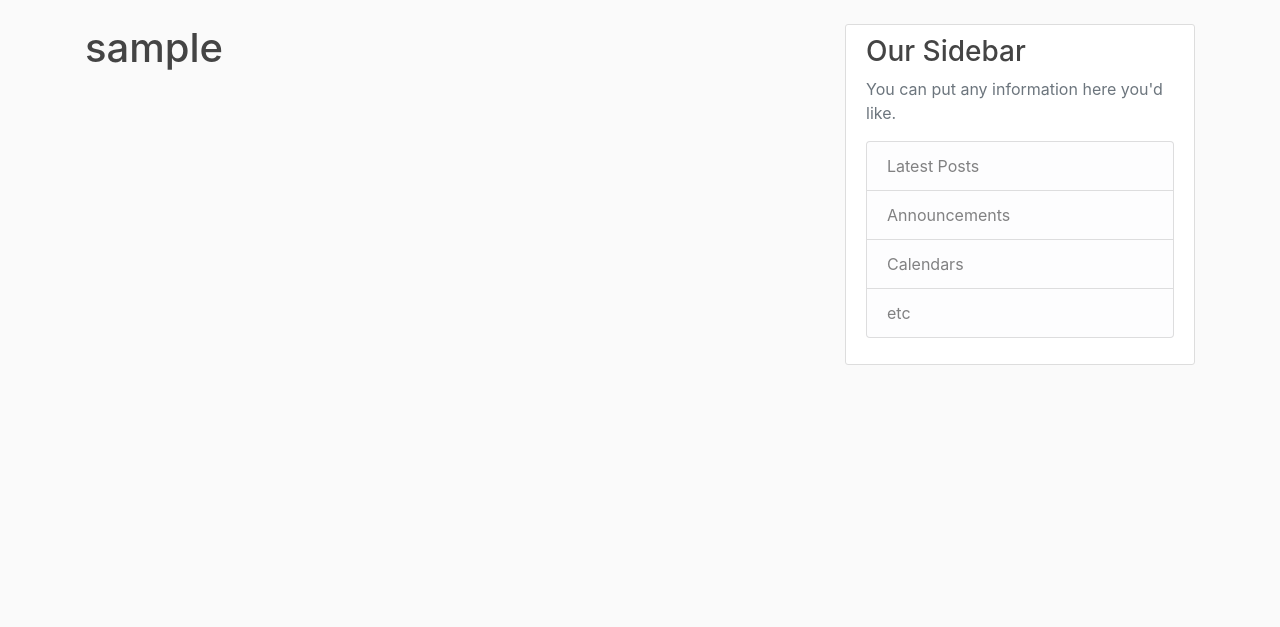
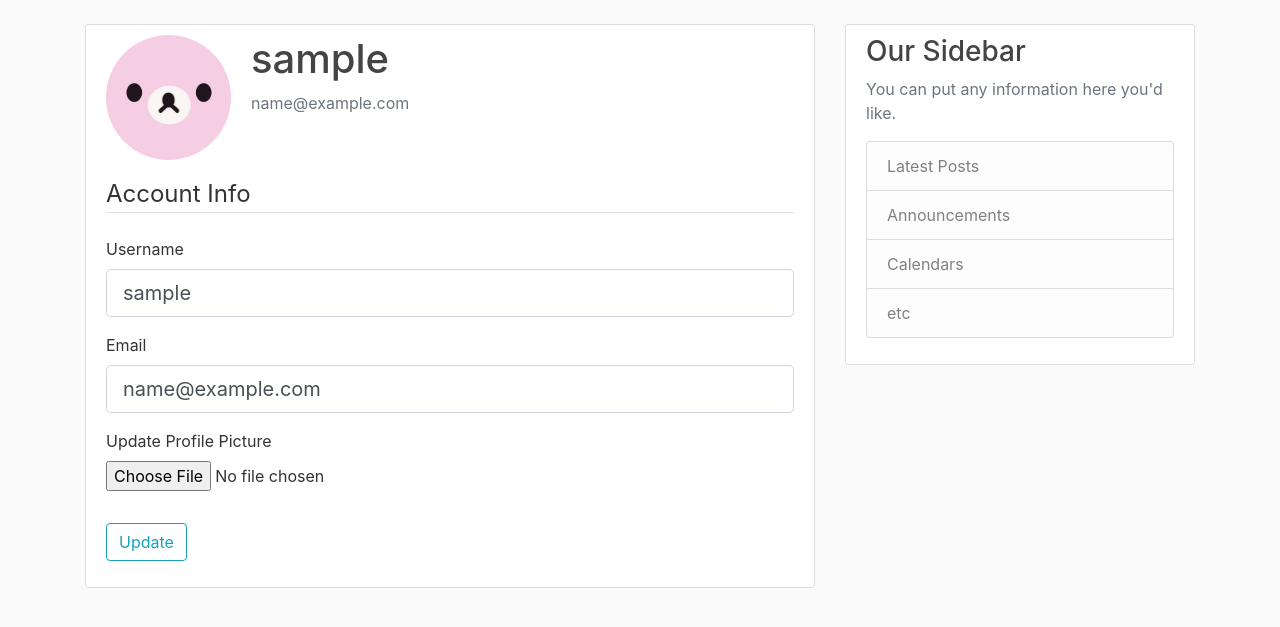
Before and after one commit to mikmaj/flask-site, a Flask app: page /account in a window 1280 px wide. Shown: the part 56-683 px from the top of the page. Run offline with Flask 2, Linux system fonts and the light colour scheme; the visitor is signed in with stand-in values (Sample User, id 1); data comes from the database, SQL or seed files in the repository; some libraries are stand-ins or nearby versions.

Commit message:
Add update account form with image uploading

```diff
--- a/flasksite/forms.py
+++ b/flasksite/forms.py
@@ -1,4 +1,6 @@
 from flask_wtf import FlaskForm
+from flask_wtf.file import FileField, FileAllowed
+from flask_login import current_user
 from wtforms import StringField, PasswordField, SubmitField, BooleanField
 from wtforms.validators import DataRequired, Length, Email, EqualTo, ValidationError
 from flasksite.models import User
@@ -31,3 +33,26 @@ class LoginForm(FlaskForm):
     password = PasswordField('Password', validators=[DataRequired()])
     remember = BooleanField('Remember Me')
     submit = SubmitField('Login')
+
+
+class UpdateAccountForm(FlaskForm):
+    username = StringField('Username', validators=[
+                           DataRequired(), Length(min=2, max=20)])
+    email = StringField('Email', validators=[DataRequired(), Email()])
+    picture = FileField('Update Profile Picture', validators=[
+                        FileAllowed(['jpg', 'png'])])
+    submit = SubmitField('Update')
+
+    def validate_username(self, username):
+        if username.data != current_user.username:
+            user = User.query.filter_by(username=username.data).first()
+            if user:
+                raise ValidationError(
+                    'That username already exists! Please choose a different one.')
+
+    def validate_email(self, email):
+        if email.data != current_user.email:
+            user = User.query.filter_by(email=email.data).first()
+            if user:
+                raise ValidationError(
+                    'That email already exists! Please choose a different one.')
--- a/flasksite/routes.py
+++ b/flasksite/routes.py
@@ -1,6 +1,6 @@
 from flask import render_template, url_for, flash, redirect, request
 from flasksite import app, db, bcrypt
-from flasksite.forms import RegistrationForm, LoginForm
+from flasksite.forms import RegistrationForm, LoginForm, UpdateAccountForm
 from flasksite.models import User, Post
 from flask_login import login_user, current_user, logout_user, login_required
 
@@ -70,7 +70,19 @@ def logout():
     return redirect(url_for('home'))
 
 
-@app.route("/account")
+@app.route("/account", methods=['GET', 'POST'])
 @login_required
 def account():
-    return render_template('account.html', title='Account')
+    form = UpdateAccountForm()
+    if form.validate_on_submit():
+        current_user.username = form.username.data
+        current_user.email = form.email.data
+        db.session.commit()
+        flash('Your account has been updated!', 'success')
+        return redirect(url_for('account'))
+    elif request.method == 'GET':
+        form.username.data = current_user.username
+        form.email.data = current_user.email
+    image_file = url_for(
+        'static', filename='profile_pics/' + current_user.image_file)
+    return render_template('account.html', title='Account', image_file=image_file, form=form)
--- a/flasksite/templates/account.html
+++ b/flasksite/templates/account.html
@@ -1,5 +1,67 @@
 {% extends "layout.html" %}
 <!-- Block content sisältää kaikilla sivuilla toistuvat HTML-rakenteet -->
 {% block content %}
-<h1>{{ current_user.username }}</h1>
+<div class="content-section">
+    <div class="media">
+        <img src="{{ image_file }}" class="rounded-circle account-img">
+        <div class="media-body">
+            <h2 class="account-heading">{{ current_user.username }}</h2>
+            <p class="text-secondary">{{ current_user.email }}</p>
+        </div>
+    </div>
+    <form method="POST" action="" enctype="multipart/form-data">
+        {{ form.hidden_tag() }}
+        <fieldset class="form-group">
+            <legend class="border-bottom mb-4">Account Info</legend>
+
+            <!-- Username field -->
+
+            <div class="form-group">
+                {{ form.username.label(class="form-control-label") }}
+                {% if form.username.errors %}
+                {{ form.username(class="form-control form-control-lg is-invalid") }}
+                <div class="invalid-feedback">
+                    {% for error in form.username.errors %}
+                    <span>{{ error }}</span>
+                    {% endfor %}
+                </div>
+                {% else %}
+                {{ form.username(class="form-control form-control-lg") }}
+                {% endif %}
+            </div>
+
+            <!-- Email field -->
+
+            <div class="form-group">
+                {{ form.email.label(class="form-control-label") }}
+                {% if form.email.errors %}
+                {{ form.email(class="form-control form-control-lg is-invalid") }}
+                <div class="invalid-feedback">
+                    {% for error in form.email.errors %}
+                    <span>{{ error }}</span>
+                    {% endfor %}
+                </div>
+                {% else %}
+                {{ form.email(class="form-control form-control-lg") }}
+                {% endif %}
+            </div>
+
+            <!-- Picture field -->
+
+            <div class="form-group">
+                {{ form.picture.label() }}
+                {{ form.picture(class="form-control-file") }}
+                {% if form.picture.errors %}
+                {% for error in form.picture.errors %}
+                <span class="text-danger">{{ error }}</span><br />
+                {% endfor %}
+                {% endif %}
+            </div>
+
+        </fieldset>
+        <div class="form-group">
+            {{ form.submit(class="btn btn-outline-info") }}
+        </div>
+    </form>
+</div>
 {% endblock content %}
```
Also changed, not shown: flasksite/static/profile_pics/default.jpg (added).
